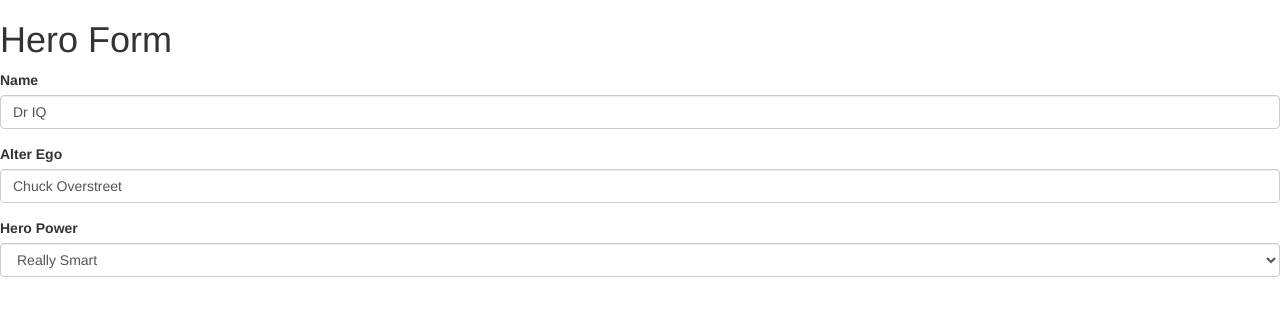
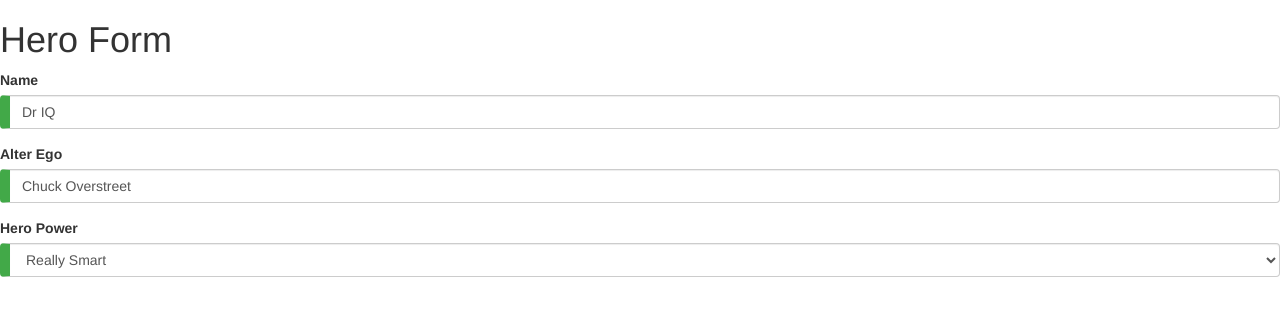
Before and after one commit to SamanehGhafouri/Angular-Template-Driven-Form, an Angular app: page / in a window 1280 px wide. Shown: the top 316 px of the page. Built offline with nearby package versions, Linux system fonts and the light colour scheme.

Commit message:
show and hide validation plus left border color for validation

```diff
--- a/src/app/hero-form/hero-form/hero-form.component.html
+++ b/src/app/hero-form/hero-form/hero-form.component.html
@@ -1,12 +1,17 @@
 <div class="form-group">
 
   <label for="name">Name</label>
-  <input type="text" class="form-control" id="name" required [(ngModel)]="model.name" name="name">
+  <input type="text" class="form-control" id="name" required [(ngModel)]="model.name" name="name" #name="ngModel">
+  <div [hidden]="name.valid || name.pristine" class="alert alert-danger">
+    Name is required
+  </div>
 </div>
+
 <div class="form-group">
   <label for="Alter Ego">Alter Ego</label>
   <input type="text" class="form-control" id="Alter Ego" required [(ngModel)]="model.alterEgo" name="alterEgo">
 </div>
+
 <div class="form-group">
   <label for="power">Hero Power</label>
   <select class="form-control" id="power" required [(ngModel)]="model.power" name="power">
--- /dev/null
+++ b/src/assets/forms.css
@@ -0,0 +1,6 @@
+.ng-valid[required], .ng-valid.required{
+  border-left: 10px solid #42A948;
+}
+.ng-invalid:not(form) {
+  border-left: 10px solid #a94442;
+}
--- a/src/index.html
+++ b/src/index.html
@@ -5,7 +5,7 @@
   <title>BuildingTemplateDrivenForm</title>
   <base href="/">
   <meta name="viewport" content="width=device-width, initial-scale=1">
-  <link rel="icon" type="image/x-icon" href="favicon.ico">
+  <link rel="stylesheet" href="assets/forms.css">
 </head>
 <body>
   <app-root></app-root>
```
